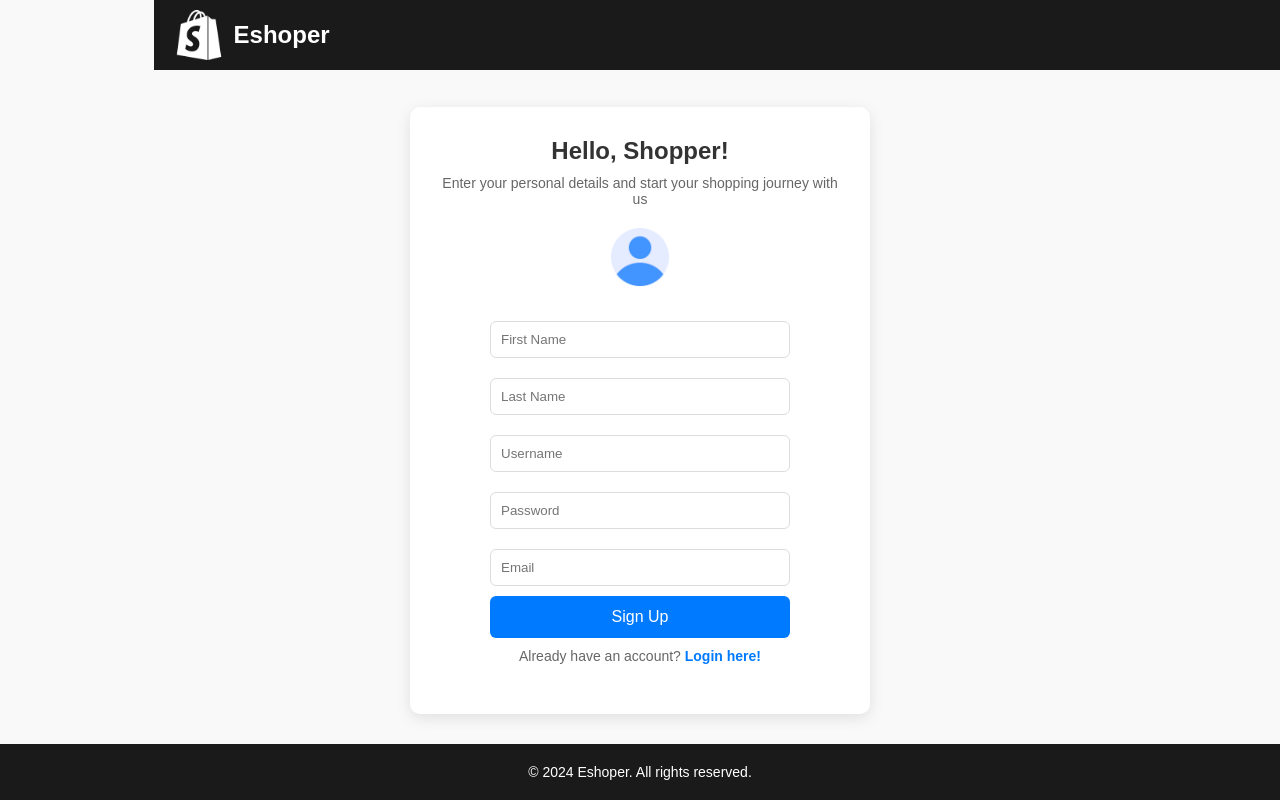
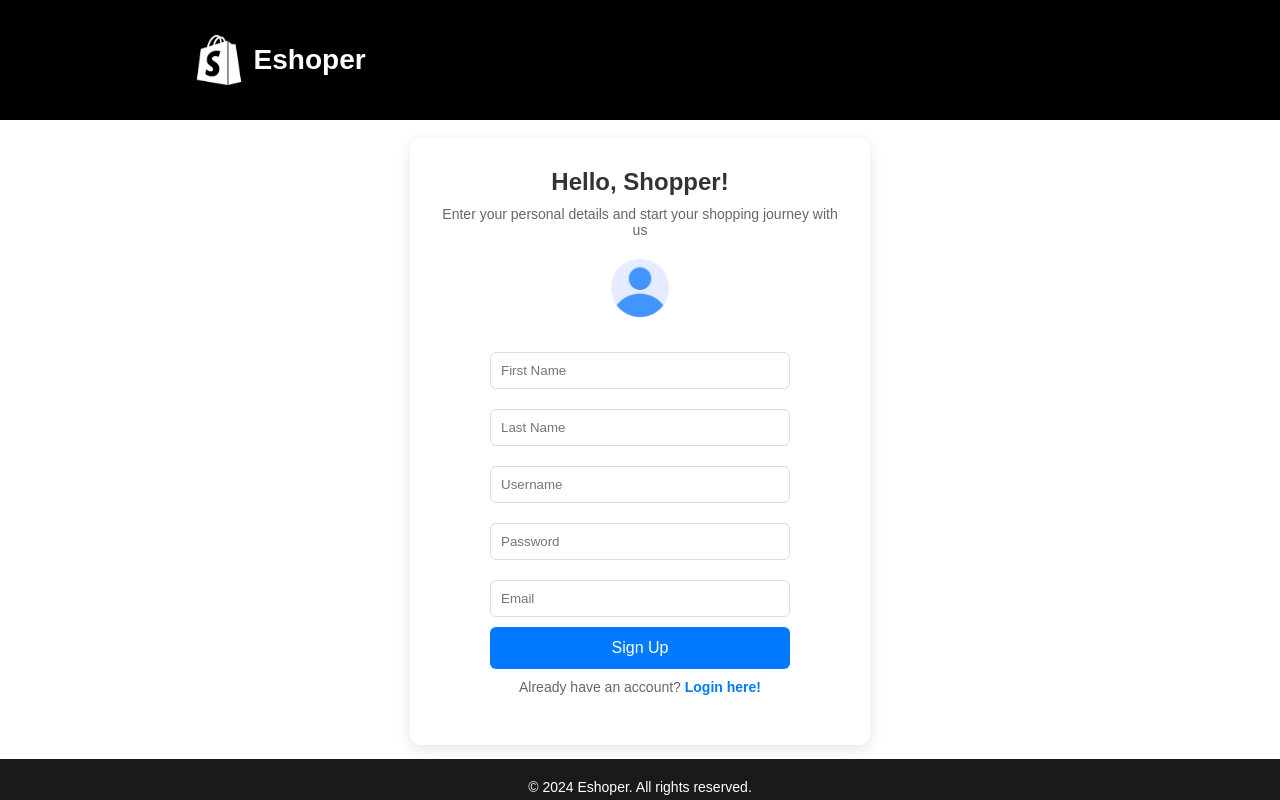
Before and after one commit to padfrancis/Eshoper, a PHP site: page /web/auth/signup.php in a window 1280 px wide. Run offline with PHP 8.4, Linux system fonts and the light colour scheme.

Commit message:
enhanced code

```diff
--- a/assets/css/styles.css
+++ b/assets/css/styles.css
@@ -19,7 +19,6 @@ body, ul, li, a, button, p {
     background-color: #000;
     color: #fff;
     padding: 20px 40px;
-    box-shadow: 0 2px 5px rgba(0, 0, 0, 0.5);
     height: 80px;
     margin-left:calc(12%);
     max-width: 1100px;
--- a/auth/auth.css
+++ b/auth/auth.css
@@ -9,23 +9,27 @@ body, h1, p, form, input, button, a {
 }
 
 body {
-    background-color: #f9f9f9;
     color: #333;
 }
 
 /* Navbar */
 nav {
-    background-color: #1a1a1a;
-    padding: 10px 20px;
-    position: sticky;
-    top: 0;
-    z-index: 1000;
-    margin-left:calc(12%);
+    background-color: #000000;
 }
 
 nav .container {
     display: flex;
     align-items: center;
+    display: flex;
+    align-items: center;
+    justify-content:space-between;
+    background-color: #000;
+    color: #fff;
+    padding: 20px 40px;
+    height: 80px;
+    margin-left:calc(12%);
+    max-width: 1100px;
+
 }
 
 nav .logo {
@@ -46,7 +50,7 @@ nav .logo-icon {
     display: flex;
     justify-content: center;
     align-items: center;
-    height: 80vh;
+    height: 75.4vh;
     padding: 20px;
 }
 
@@ -130,7 +134,7 @@ button:hover {
 display: flex;
 justify-content: center;
 align-items: center;
-height: 80vh;
+height: 75.4vh;
 padding: 20px;
 }
 
@@ -143,23 +147,24 @@ padding: 20px;
     display: flex;
     align-items: center;
     margin-right:40px;
-}
+  }
   .logo a {
     display: flex;
     align-items: center;
-}
+  }
   .logo p{
     color: white;
-    font-size: 24px;
+    font-size: 28px;
     font-weight: bold;
     display:inline;
     margin:0;
-}
+  }
 
   .logo img {
     height: 50px;
     margin-right: 10px;
-}
+  }
+
 /* Footer */
 footer {
     background-color: #1a1a1a;
@@ -169,6 +174,7 @@ footer {
     position: absolute;
     width: 100%;
     bottom: 0;
+    height: 1px;
 }
 
 footer p {
--- a/auth/login.php
+++ b/auth/login.php
@@ -11,7 +11,7 @@
     <nav>
         <div class="container">
             <div class="logo">
-                <a href="../index.php">
+                <a href="../index.html">
                     <img src="../assets/images/logo.png" alt="Eshoper Logo">
                     <p>Eshoper</p>
                 </a>
--- a/auth/signup.php
+++ b/auth/signup.php
@@ -11,7 +11,7 @@
     <nav>
         <div class="container">
         <div class="logo">
-            <a href="../index.php">
+            <a href="../index.html">
                 <img src="../assets/images/logo.png" alt="Eshoper Logo">
                 <p>Eshoper</p>
             </a>
```
Also changed, not shown: index.html (+9 -2 lines).
